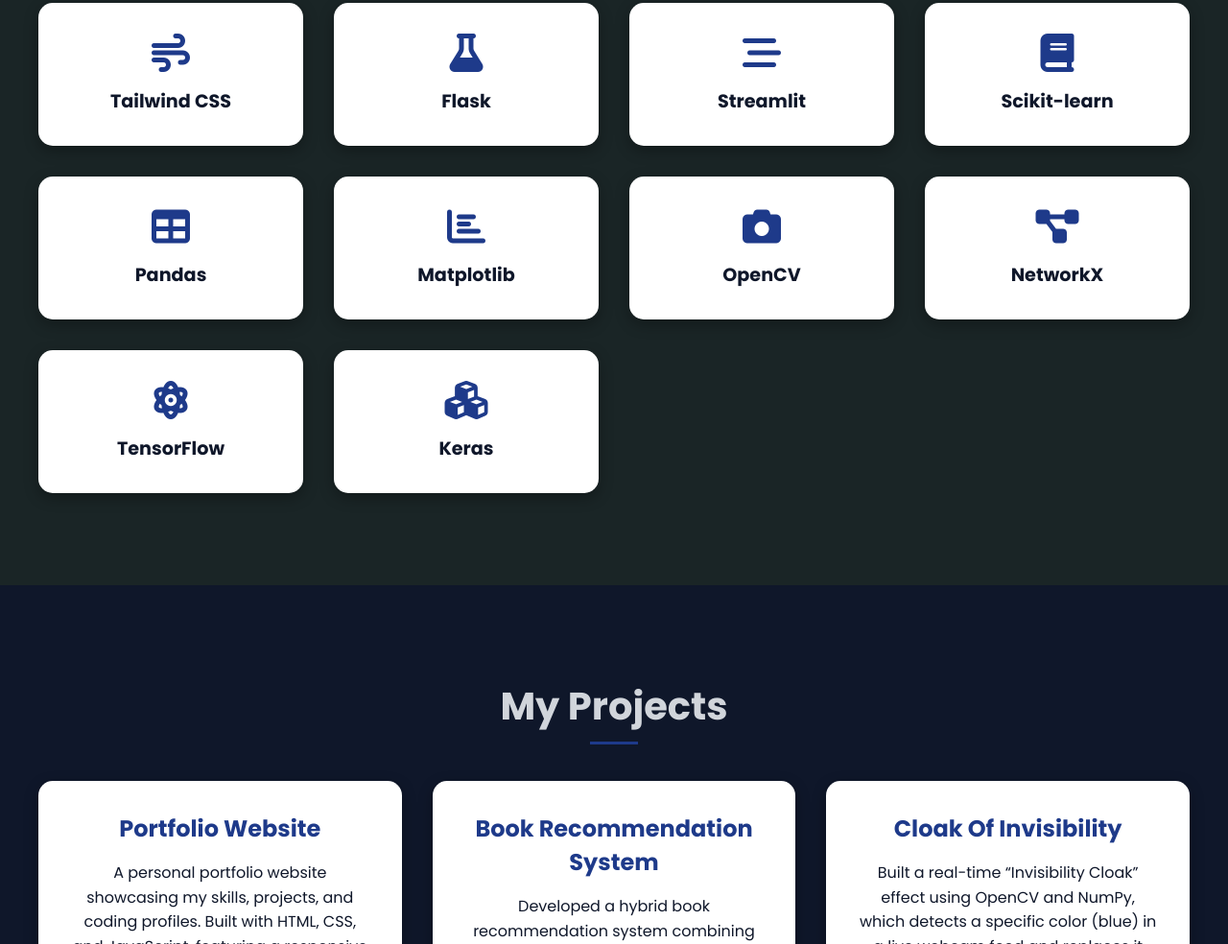
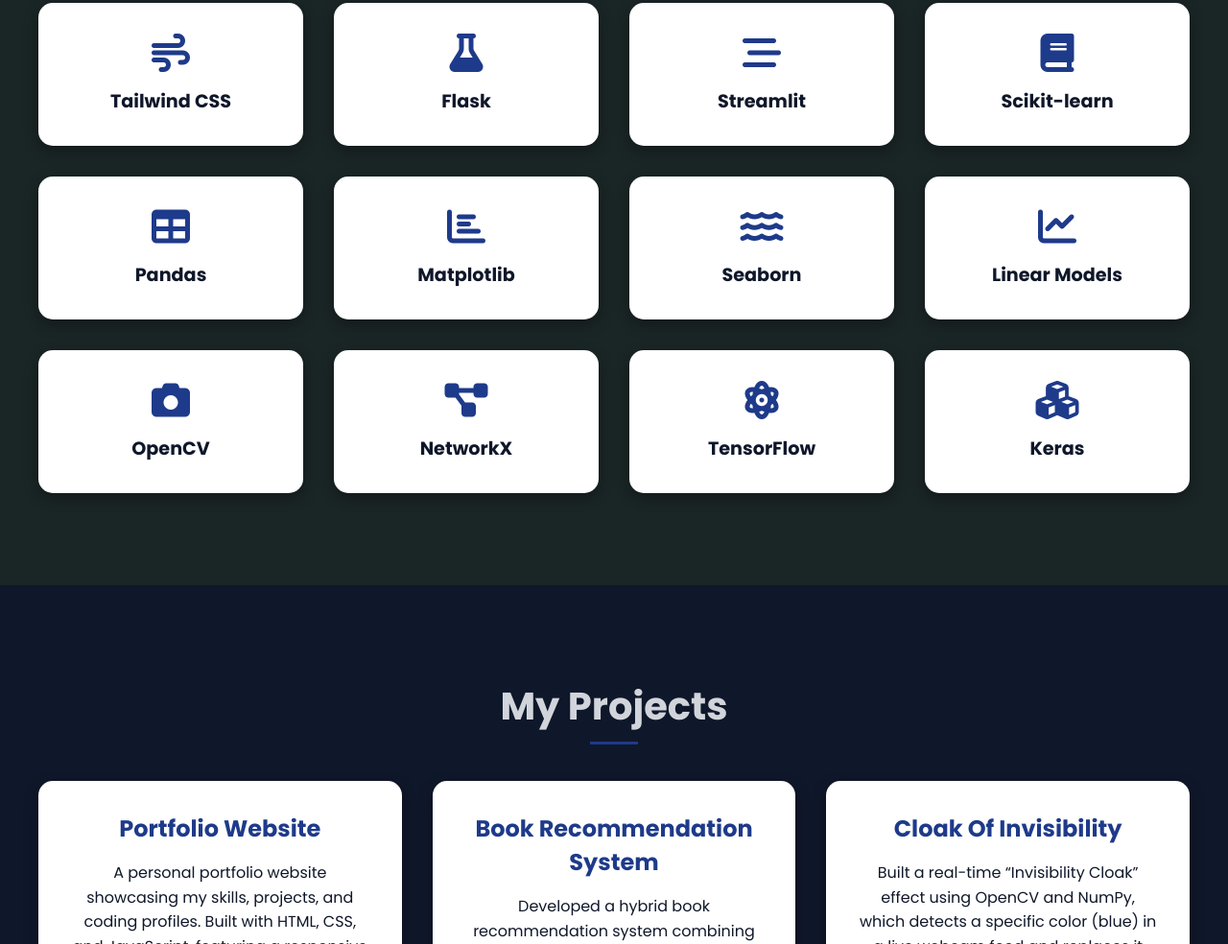
Before and after one commit to raghav-1411/raghav-1411.github.io, a plain HTML site: page index.html in a window 1280 px wide. Shown: the part 4015-4999 px from the top of the page at 96% size. Drawn offline with Linux system fonts and the light colour scheme.

Commit message:
Update index.html

```diff
--- a/index.html
+++ b/index.html
@@ -275,6 +275,14 @@
         <h3>Matplotlib</h3>
     </div>
     <div class="skill-item">
+        <i class="fas fa-water"></i>
+        <h3>Seaborn</h3>
+    </div>
+    <div class="skill-item">
+        <i class="fas fa-chart-line"></i>
+        <h3>Linear Models</h3>
+    </div>
+    <div class="skill-item">
         <i class="fas fa-camera"></i>
         <h3>OpenCV</h3>
     </div>
```
